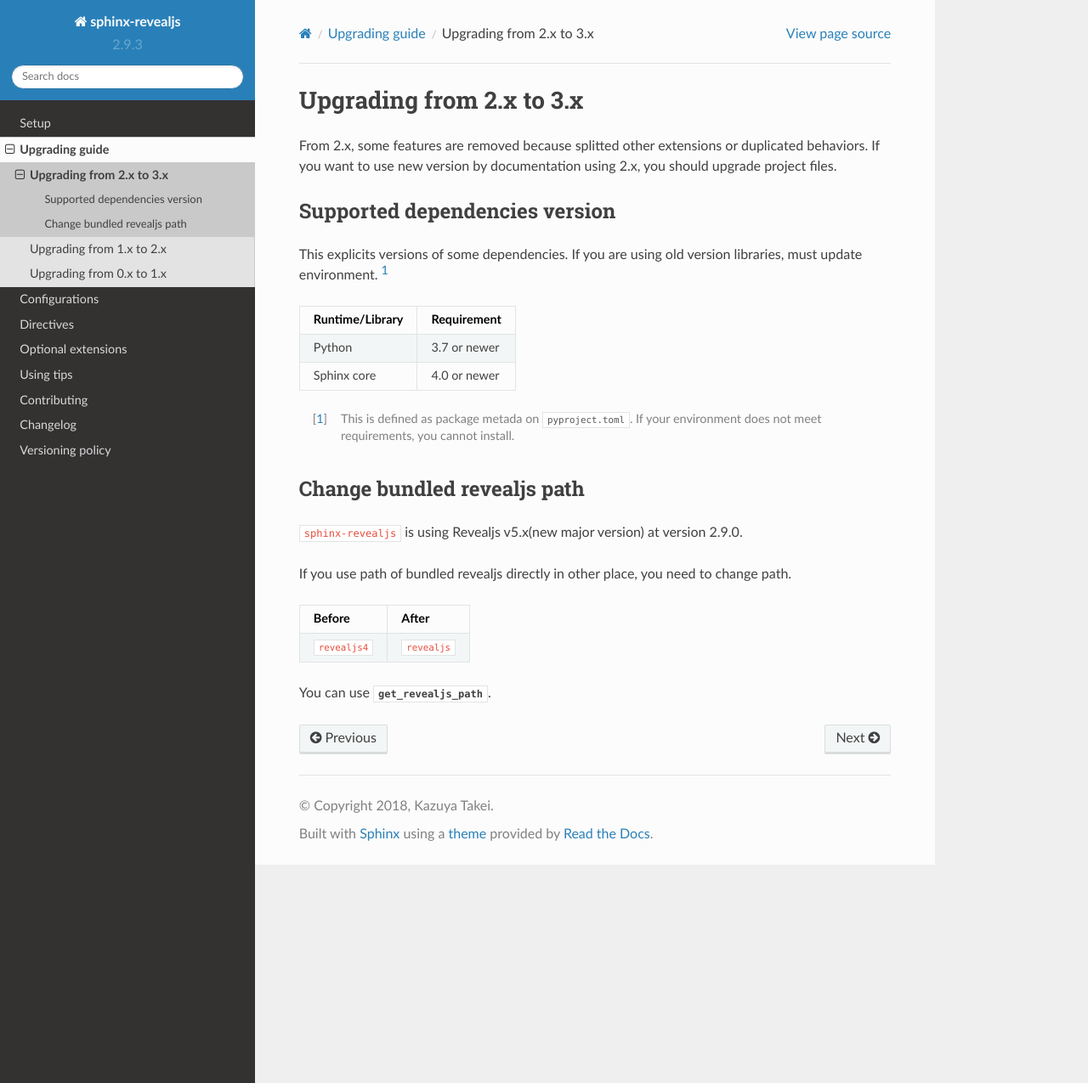
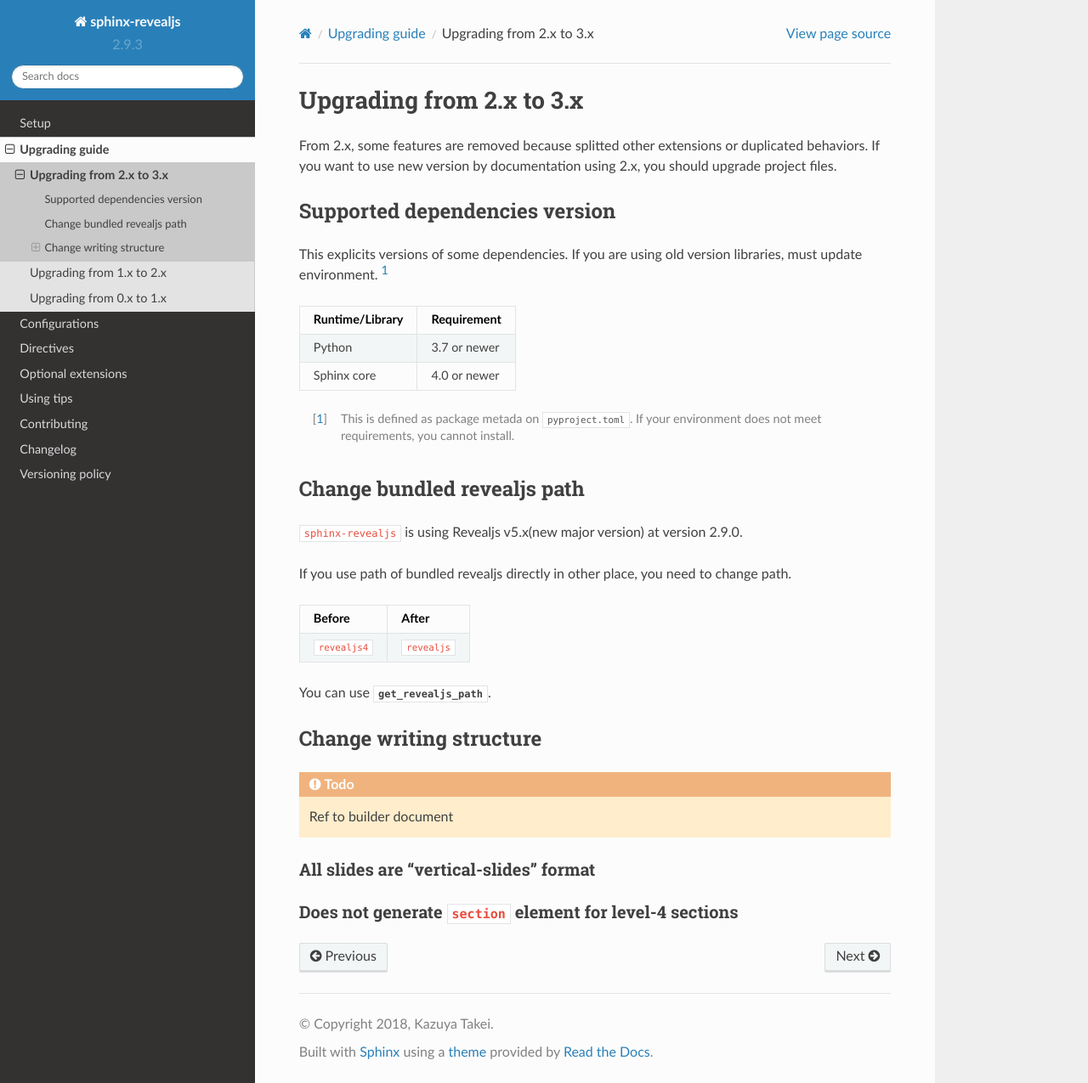
Before and after one commit to attakei/sphinx-revealjs, a Sphinx documentation site: the page built from doc/upgrade/3.x.rst, in a window 1280 px wide and 1275 px high. Shown: the whole window at 85% size. Built offline with Sphinx 7.4.7 and the Read the Docs theme 2.0.0, drawn with Linux system fonts in a browser that asks for light colours; pages that are not in the unit, such as notebooks, are missing from menus.

Commit message:
doc: Update notes for latest implements

```diff
--- a/doc/upgrade/3.x.rst
+++ b/doc/upgrade/3.x.rst
@@ -38,3 +38,14 @@ you need to change path.
 +---------------+--------------+
 
 You can use :func:`get_revealjs_path <sphinx_revealjs.themes.get_revealjs_path>`.
+
+Change writing structure
+========================
+
+.. todo:: Ref to builder document
+
+All slides are "vertical-slides" format
+---------------------------------------
+
+Does not generate ``section`` element for level-4 sections
+----------------------------------------------------------
```
Also changed, not shown: CHANGELOG.rst (+7 -0 lines).
